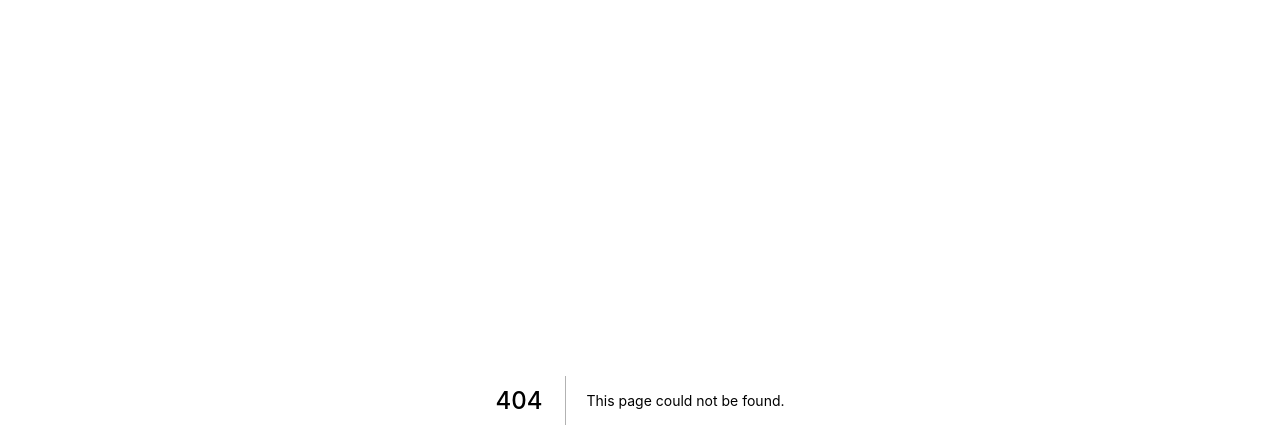
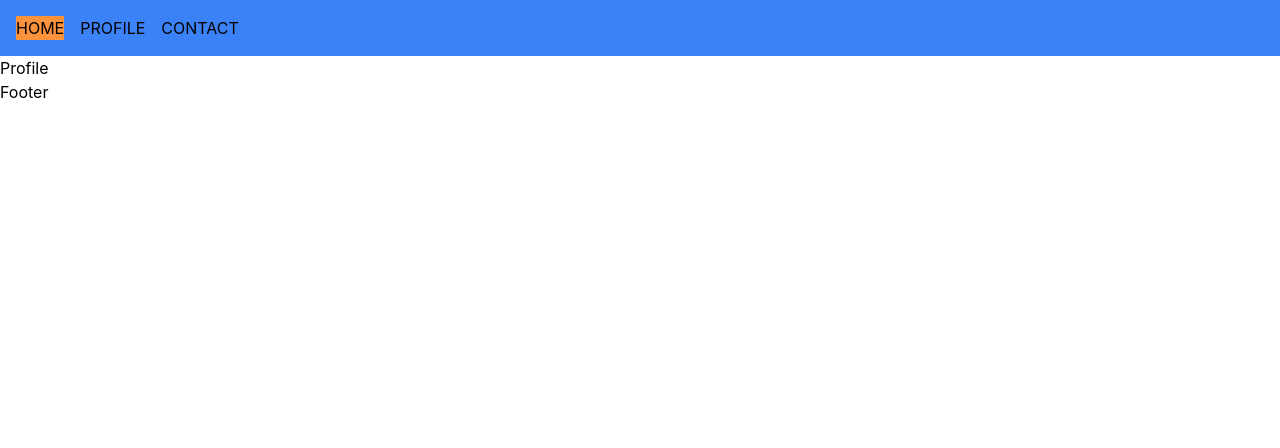
Before and after one commit to mooooburg-dev/articles-web, a Next.js app: page /profile in a window 1280 px wide. Before the commit this address had no page. Shown: the top 448 px of the page. Built offline with nearby package versions, Linux system fonts and the light colour scheme.

Commit message:
🔨 Layout 셋팅

```diff
--- a/next.config.js
+++ b/next.config.js
@@ -1,6 +1,9 @@
 /** @type {import('next').NextConfig} */
 const nextConfig = {
   reactStrictMode: true,
-}
+  images: {
+    domains: ['media.vlpt.us'],
+  },
+};
 
-module.exports = nextConfig
+module.exports = nextConfig;
--- /dev/null
+++ b/src/components/Footer.tsx
@@ -0,0 +1,5 @@
+import React from 'react';
+
+export default function Footer() {
+  return <div>Footer</div>;
+}
--- /dev/null
+++ b/src/components/Layout.tsx
@@ -0,0 +1,19 @@
+import React from 'react';
+import Footer from './Footer';
+import Header from './Header';
+import Navbar from './Navbar';
+
+type Props = {
+  children?: any;
+};
+
+export default function Layout({ children }: Props) {
+  return (
+    <>
+      <Header />
+      <Navbar />
+      <main>{children}</main>
+      <Footer />
+    </>
+  );
+}
--- a/src/components/List.tsx
+++ b/src/components/List.tsx
@@ -2,6 +2,7 @@ import { collection, onSnapshot } from 'firebase/firestore';
 import Link from 'next/link';
 import React, { useEffect, useState } from 'react';
 import { db } from '../../firebase';
+import Header from './Header';
 
 interface ReviewType {
   id: number;
@@ -24,6 +25,8 @@ export default function List() {
   }, []);
 
   return (
+    <>
+      <Header />
       <div>
         <h1 className="text-3xl font-bold underline text-blue-800">
           Hello world!
@@ -40,5 +43,6 @@ export default function List() {
           ))}
         </div>
       </div>
+    </>
   );
 }
--- /dev/null
+++ b/src/components/Navbar.tsx
@@ -0,0 +1,20 @@
+import Link from 'next/link';
+import React from 'react';
+
+export default function Navbar() {
+  return (
+    <div>
+      <div className="z-10 w-full py-4 bg-blue-500">
+        <button className="ml-4 bg-orange-400">
+          <Link href="/">
+            <a>HOME</a>
+          </Link>
+        </button>
+        <button className="ml-4">
+          <Link href="/profile">PROFILE</Link>
+        </button>
+        <button className="ml-4">CONTACT</button>
+      </div>
+    </div>
+  );
+}
--- a/src/pages/_app.tsx
+++ b/src/pages/_app.tsx
@@ -1,9 +1,13 @@
 import '../../styles/globals.css';
 import type { AppProps } from 'next/app';
-import List from 'src/components/List';
+import Layout from 'src/components/Layout';
 
 function MyApp({ Component, pageProps }: AppProps) {
-  return <Component {...pageProps} />;
+  return (
+    <Layout>
+      <Component {...pageProps} />
+    </Layout>
+  );
 }
 
 export default MyApp;
--- a/src/pages/auth.tsx
+++ b/src/pages/auth.tsx
@@ -1,5 +1,11 @@
 import React from 'react';
+import Header from 'src/components/Header';
 
 export default function auth() {
-  return <div>auth</div>;
+  return (
+    <>
+      <Header />
+      <div>auth</div>
+    </>
+  );
 }
--- /dev/null
+++ b/src/pages/profile.tsx
@@ -0,0 +1,7 @@
+import Image from 'next/image';
+import React from 'react';
+import Header from 'src/components/Header';
+
+export default function profile() {
+  return <div>Profile</div>;
+}
```
Lines whose indentation alone changed are shown as unchanged.
